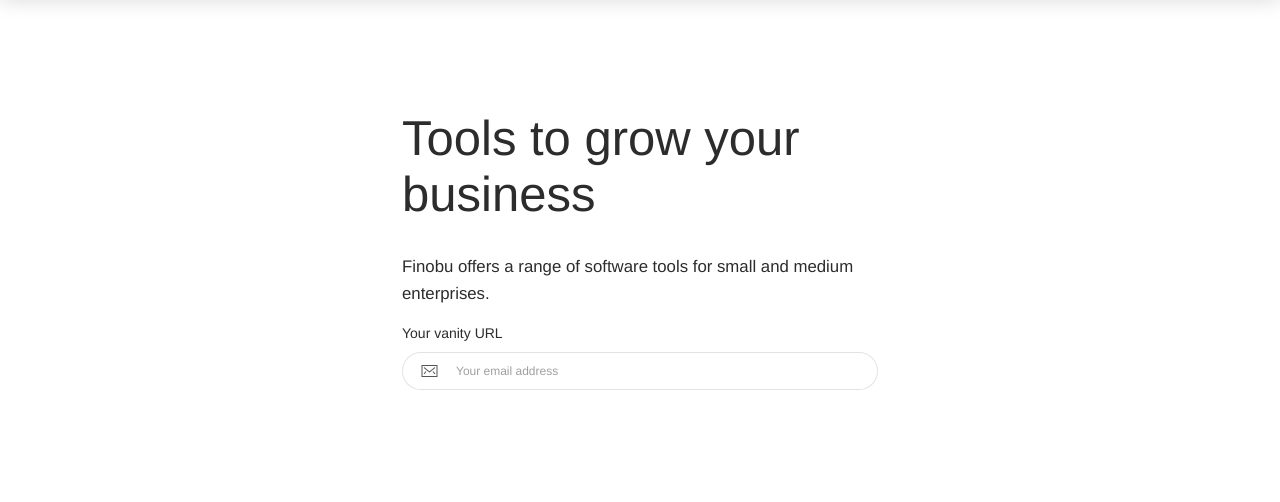
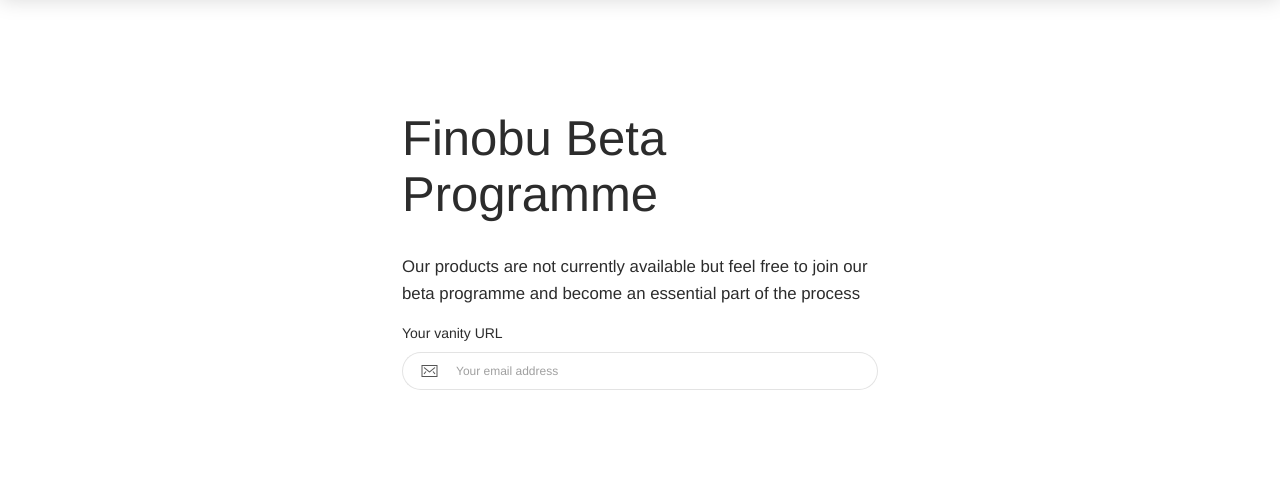
Before and after one commit to nicodemus-opon/finobu, a PHP site: page /beta in a window 1280 px wide. Shown: the part 64-566 px from the top of the page. Run offline with PHP 8.4, Linux system fonts and the light colour scheme; some libraries are stand-ins or nearby versions.

Commit message:
2019-03-07T09:26

```diff
--- a/beta/index.php
+++ b/beta/index.php
@@ -12,8 +12,9 @@ include('./../includes/navbar.php');
             </div>
             <div class="col-md-6">
                 <div class="jumbotron bg-transparent">
-                    <h1>Tools to grow your business</h1>
-                    <p> Finobu offers a range of software tools for small and medium enterprises.</p>
+                    <h1>Finobu Beta Programme</h1>
+                    <p> Our products are not currently available but feel free to join our beta programme and become an
+                        essential part of the process</p>
                     <label for="basic-url">Your vanity URL</label>
                     <div class="input-group mb-3">
                         <div class="input-group-prepend">
```
